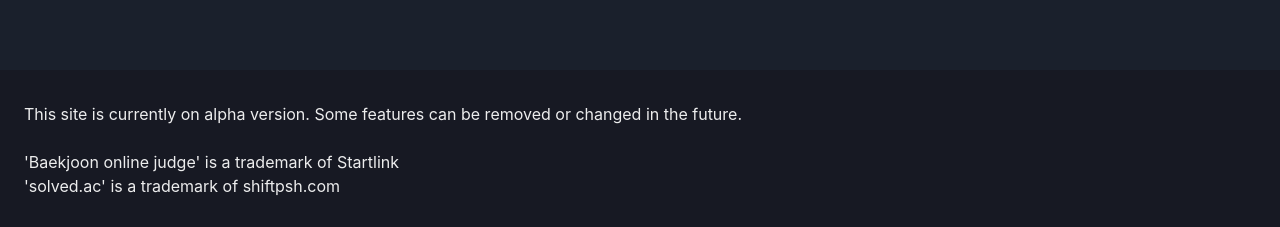
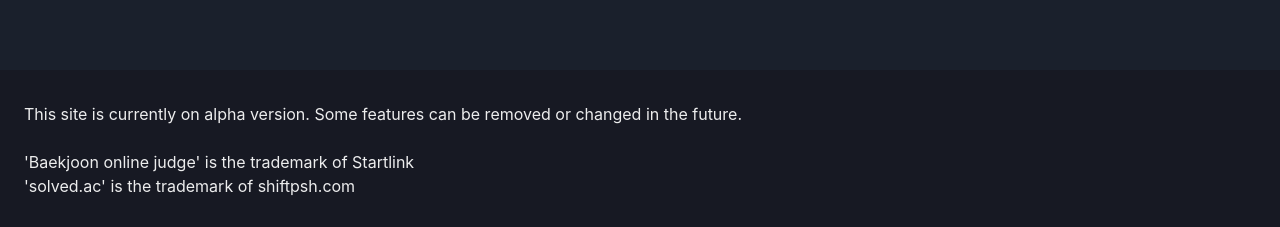
Before and after one commit to Code-Poker/SSUJoon-fe, a Next.js app: page / in a window 1280 px wide. Shown: the part 570-797 px from the top of the page. Built offline with nearby package versions, Linux system fonts and the light colour scheme.

Commit message:
Fix grammar issue (maybe)

```diff
--- a/src/app/components/Footer.tsx
+++ b/src/app/components/Footer.tsx
@@ -13,8 +13,8 @@ export const Footer = () => {
       >
         This site is currently on alpha version. Some features can be removed or changed in the future.<br />
         <br />
-        'Baekjoon online judge' is a trademark of <Link href='https://startlink.io/'>Startlink</Link><br />
-        'solved.ac' is a trademark of <Link href='https://shiftpsh.com/'>shiftpsh.com</Link>
+        'Baekjoon online judge' is the trademark of <Link href='https://startlink.io/'>Startlink</Link><br />
+        'solved.ac' is the trademark of <Link href='https://shiftpsh.com/'>shiftpsh.com</Link>
       </Box>
     </footer>
   )
```
